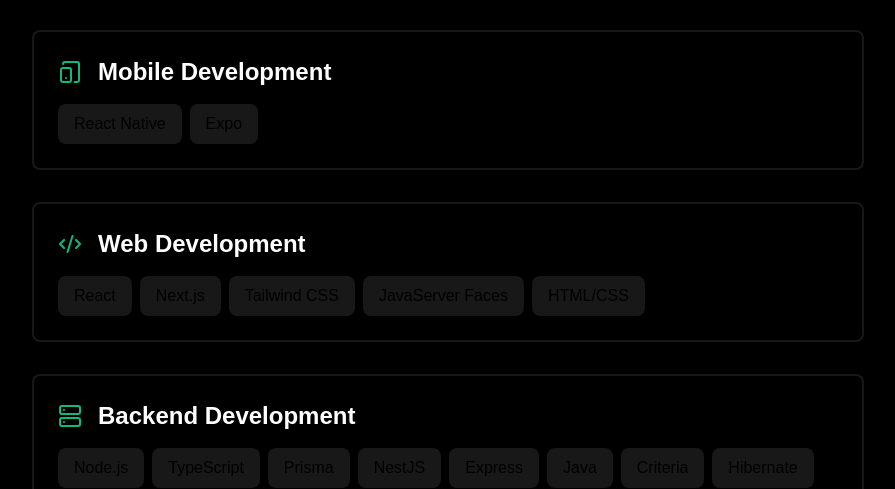
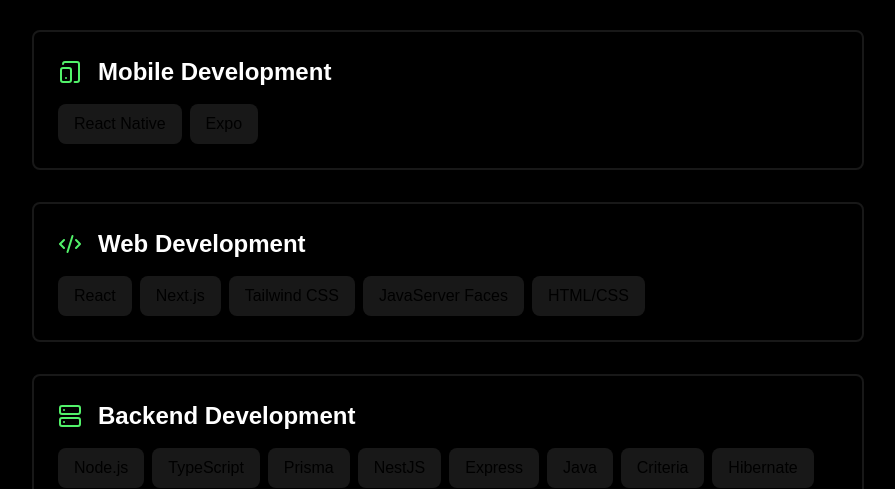
Before and after one commit to CassioFig/portfolio, a Next.js app: page / in a window 1280 px wide. Shown: the part 982-1471 px from the top of the page, without its empty margins (192-1087 px from the left). Built offline with nearby package versions, Linux system fonts and the light colour scheme.

Commit message:
style: Update icon color in skills section

```diff
--- a/src/app/page.tsx
+++ b/src/app/page.tsx
@@ -151,7 +151,7 @@
               return (
                 <div key={skill.id} className="border-dark border-2 rounded-lg px-6 py-6">
                   <div className='flex items-center gap-4'>
-                    <Icon style={{ color: 'var(--color-green-3)' }} />
+                    <Icon style={{ color: 'var(--color-green-1)' }} />
                     <h3 className="text-2xl font-semibold text-white">{ t.pages.home.skills[skill.id as keyof typeof t.pages.home.skills] }</h3>
                   </div>
                   <ul className="flex flex-wrap mt-4 gap-2">
```
